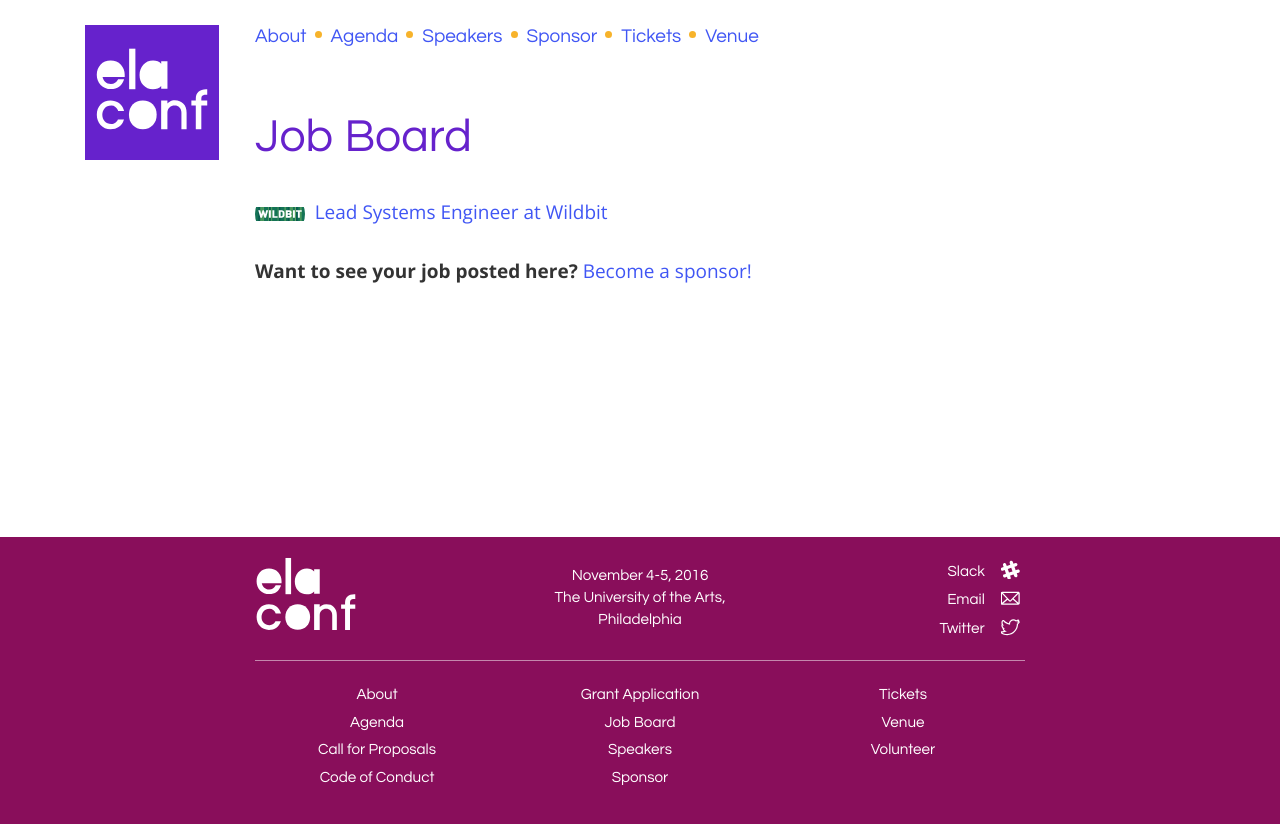
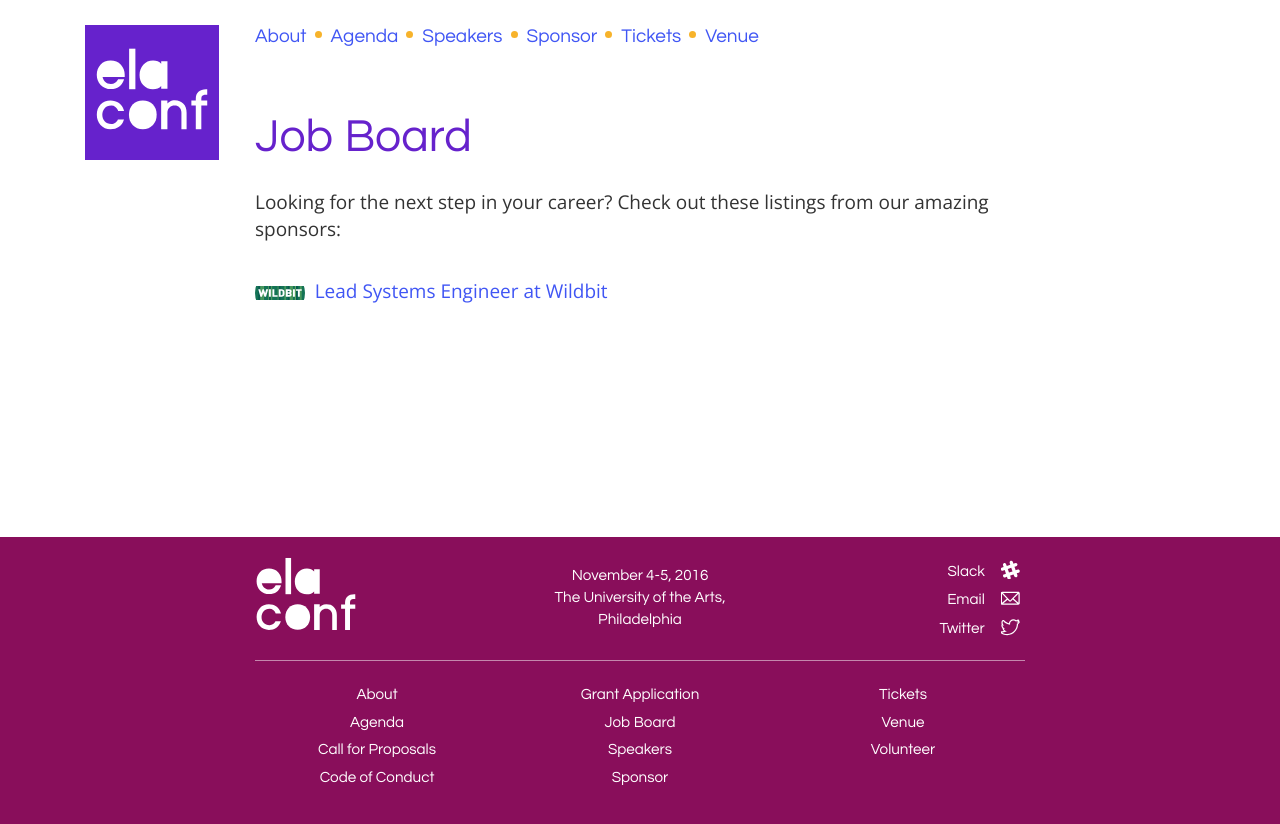
Before and after one commit to elaconf/elaconf.github.io, a Jekyll site: the page built from jobs/index.md, in a window 1280 px wide. Shown: the top 824 px of the page. Built offline with Jekyll 4.4.1, drawn with Linux system fonts in a browser that asks for light colours.

Commit message:
style clean up

```diff
--- a/jobs/index.md
+++ b/jobs/index.md
@@ -10,9 +10,8 @@ jobs:
 description: Browse open jobs from our sponsors.
 ---
 
+Looking for the next step in your career? Check out these listings from our amazing sponsors:
 
 {% for job in page.jobs %}
 * ![](/images/sponsors/{{job.image}}) [{{job.position}} at {{job.company}}]({{job.link}})
 {% endfor %}
-
-**Want to see your job posted here?** [Become a sponsor!](/sponsor/)
```
